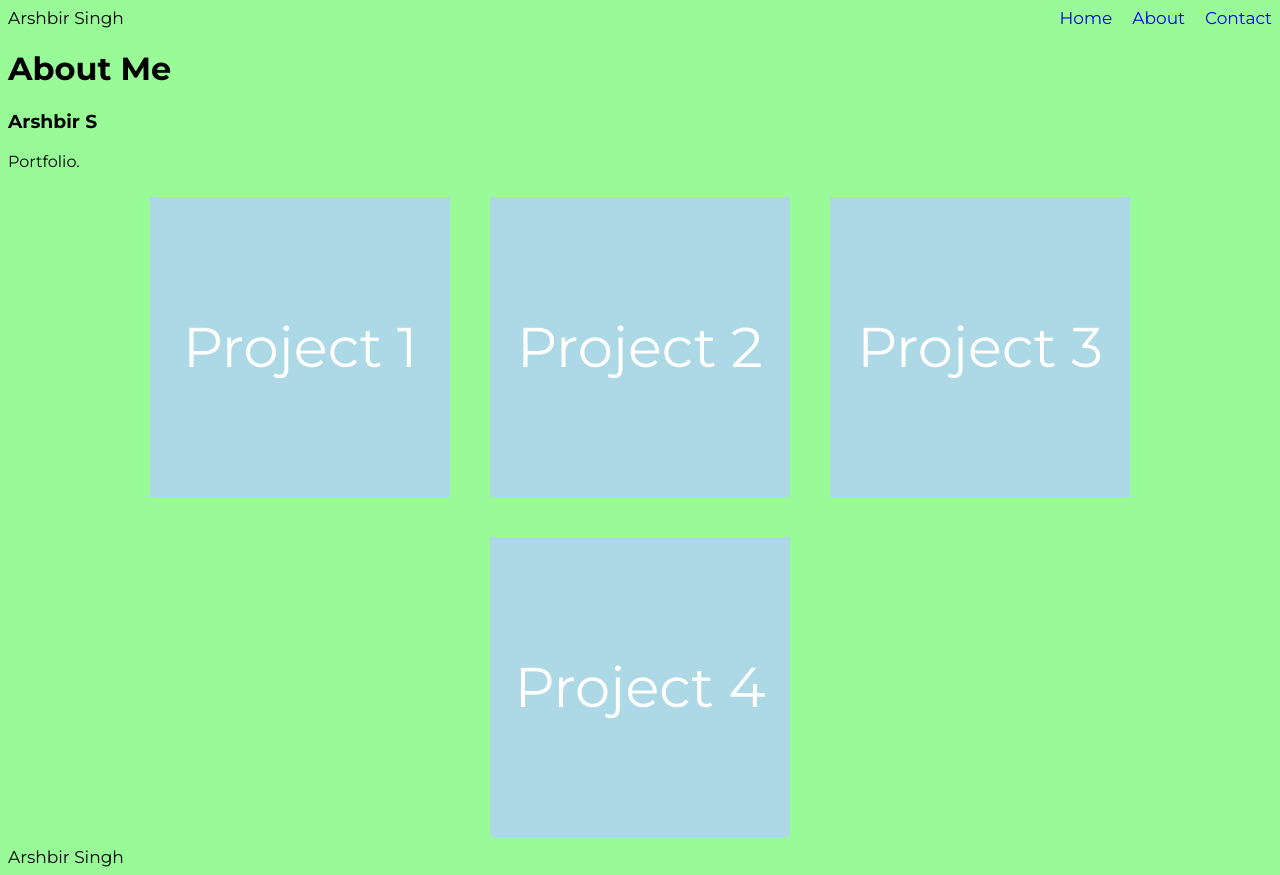
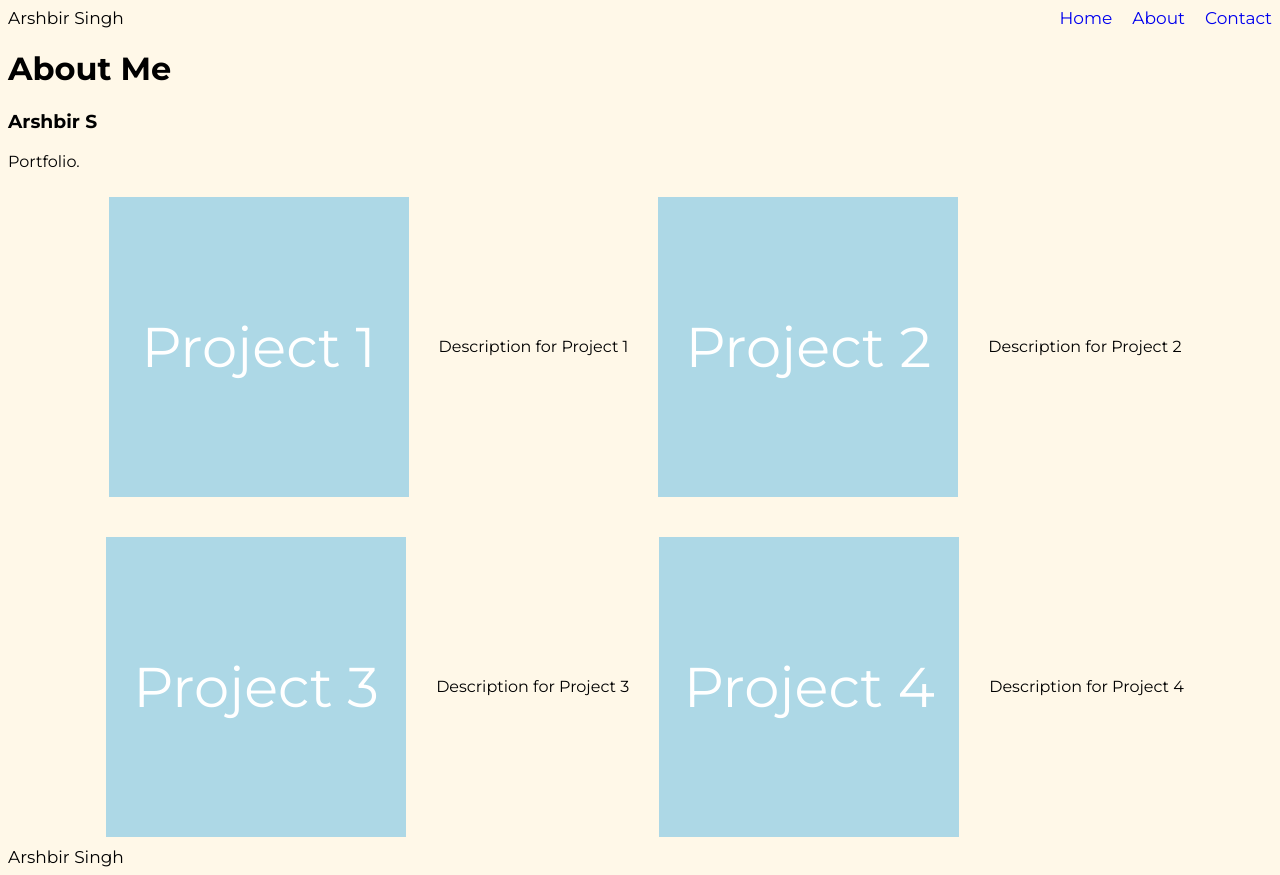
Before and after one commit to monkey-JC/ct-portfolio, a plain HTML site: page index.html in a window 1280 px wide. Drawn offline with Linux system fonts and the light colour scheme.

Commit message:
Tested Features

```diff
--- a/index.html
+++ b/index.html
@@ -32,9 +32,13 @@
 
             <div class="container">
                 <div class="item">Project 1</div>
+                <div class="Info">Description for Project 1</div>
                 <div class="item">Project 2</div>
+                <div class="Info">Description for Project 2</div>
                 <div class="item">Project 3</div>
+                <div class="Info">Description for Project 3</div>
                 <div class="item">Project 4</div>
+                <div class="Info">Description for Project 4</div>
             </div>
         </main>
 
--- a/style.css
+++ b/style.css
@@ -1,5 +1,5 @@
 body {
-    background-color: palegreen;
+    background-color: #FFF8E8;
     font-family: 'Montserrat', sans-serif;
 }
 
@@ -33,6 +33,8 @@ footer {
 .item:hover {
     background-color: darkblue;
     transform: scale(1.05);
+    transition: all ease-in-out 0.2s;
+    box-shadow: 0 6px 8px rgba(14, 124, 135, 0.08);
 }
 
 .container {
```
